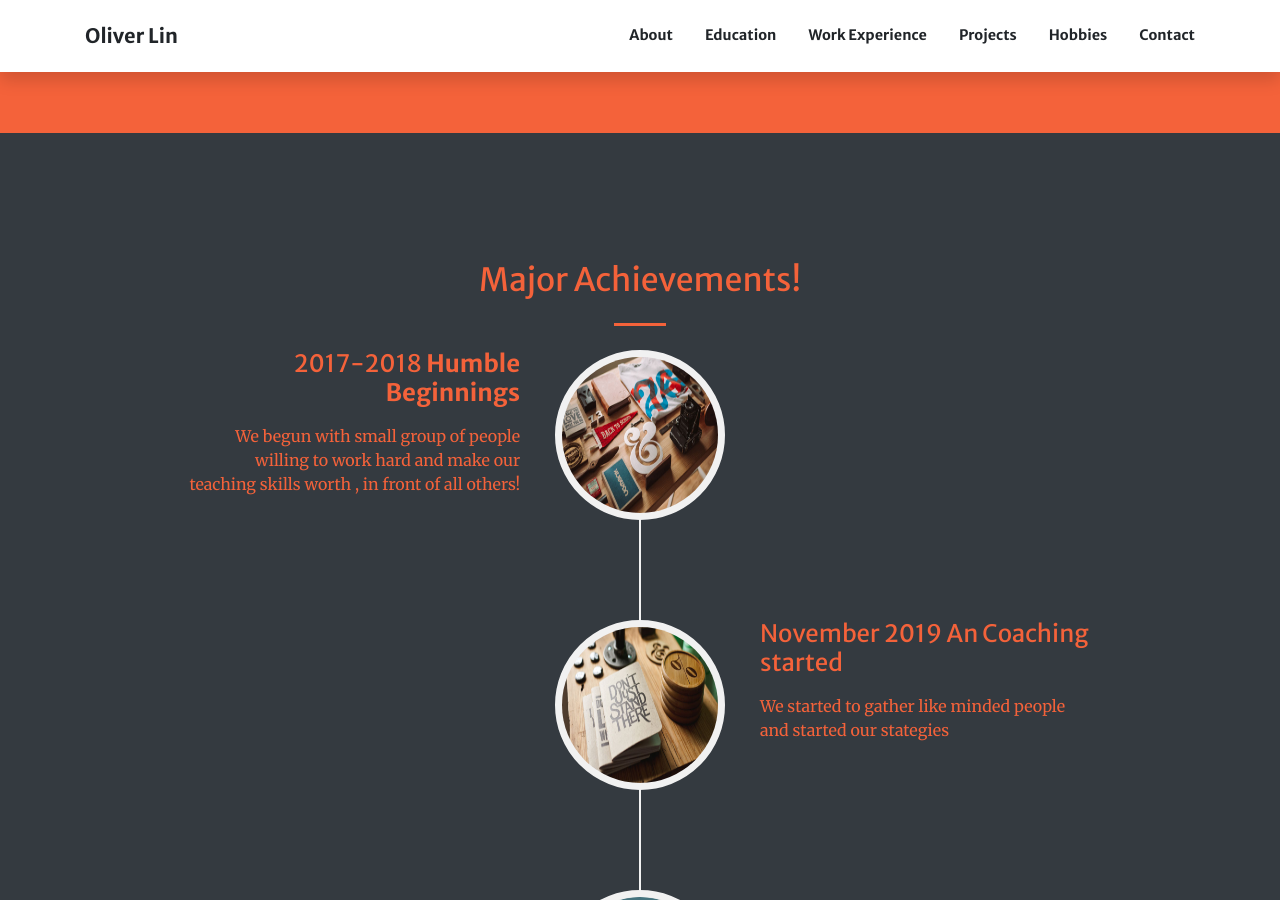
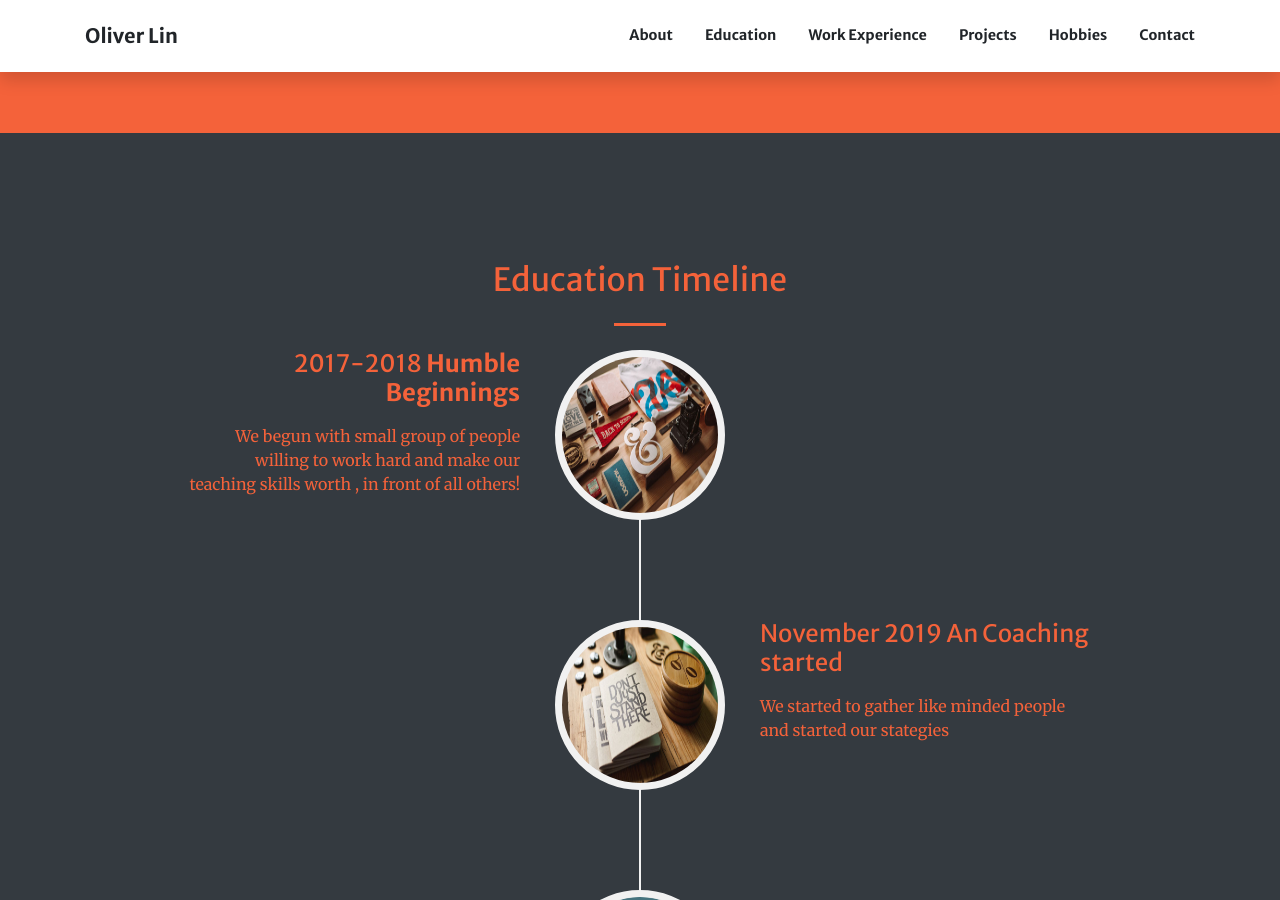
Before and after one commit to oliverlintl/oliverlintl.github.io, a Jekyll site: the page built from index.md, in a window 1280 px wide and 900 px high, scrolled down 1269 px. Built offline with Jekyll 4.4.1, drawn with Linux system fonts in a browser that asks for light colours.

Commit message:
Update index.md

```diff
--- a/index.md
+++ b/index.md
@@ -23,7 +23,7 @@ sections:
 
   - type: timeline.html
     section_id: timeline
-    title: Major Achievements!
+    title: Education Timeline
     background_style: bg-dark text-primary
     last_image: assets/img/timeline-end.png
     actions:
```
